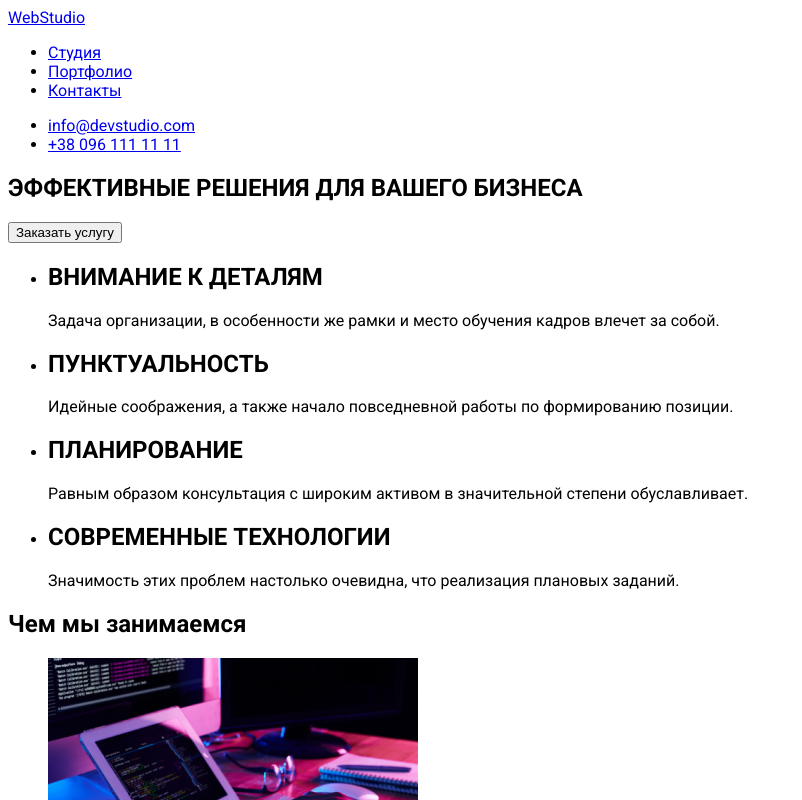
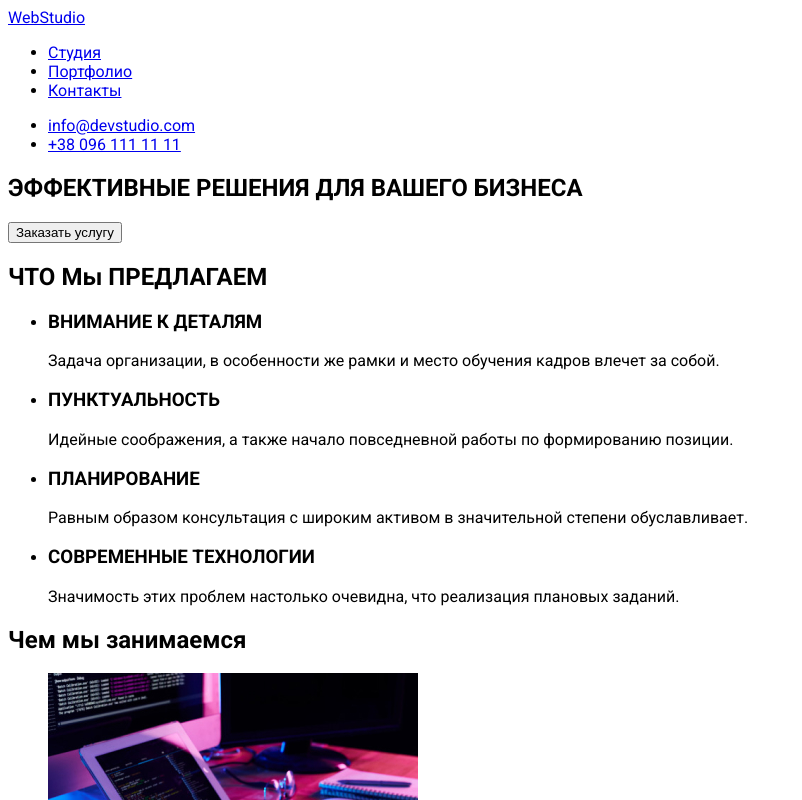
Before and after one commit to maxxbay/goit-markup-hw-01, a plain HTML site: page index.html in a window 1280 px wide. Shown: the top 800 px of the page, without its empty margins (0-802 px from the left). Drawn offline with Linux system fonts and the light colour scheme.

Commit message:
Maybe Final 1

```diff
--- a/index.html
+++ b/index.html
@@ -52,15 +52,16 @@
 
         <!-- Середина -->
         <section class="">
+            <h2>ЧТО Мы ПРЕДЛАГАЕМ</h2>
             <ul>
                 <li>
-                    <h2>ВНИМАНИЕ К ДЕТАЛЯМ</h2>
+                    <h3>ВНИМАНИЕ К ДЕТАЛЯМ</h3>
                     <p>Задача организации, в особенности же рамки и место обучения кадров влечет за собой.</p>
                 </li>
             </ul>
             <ul>
                 <li>
-                    <h2>ПУНКТУАЛЬНОСТЬ</h2>
+                    <h3>ПУНКТУАЛЬНОСТЬ</h3>
                     <p>
                         Идейные соображения, а также начало повседневной работы по формированию позиции.
                     </p>
@@ -68,13 +69,13 @@
             </ul>
             <ul>
                 <li>
-                    <h2>ПЛАНИРОВАНИЕ</h2>
+                    <h3>ПЛАНИРОВАНИЕ</h3>
                     <p>Равным образом консультация с широким активом в значительной степени обуславливает.</p>
                 </li>
             </ul>
             <ul>
                 <li>
-                    <h2>СОВРЕМЕННЫЕ ТЕХНОЛОГИИ</h2>
+                    <h3>СОВРЕМЕННЫЕ ТЕХНОЛОГИИ</h3>
                     <p>Значимость этих проблем настолько очевидна, что реализация плановых заданий.</p>
                 </li>
             </ul>
@@ -121,7 +122,7 @@
         <a href="#">WebStudio</a>
         <!-- Адреса і реквізити пошти і контактування -->
         <address>
-            г. Киев, пр-т Леси Украинки, 26
+            <a href="#">г. Киев, пр-т Леси Украинки, 26</a>
             <a href="mailto:info@example.com">info@example.com</a>
             <a href="tel:+380991111111">+38 099 111 11 11</a>
         </address>
```
